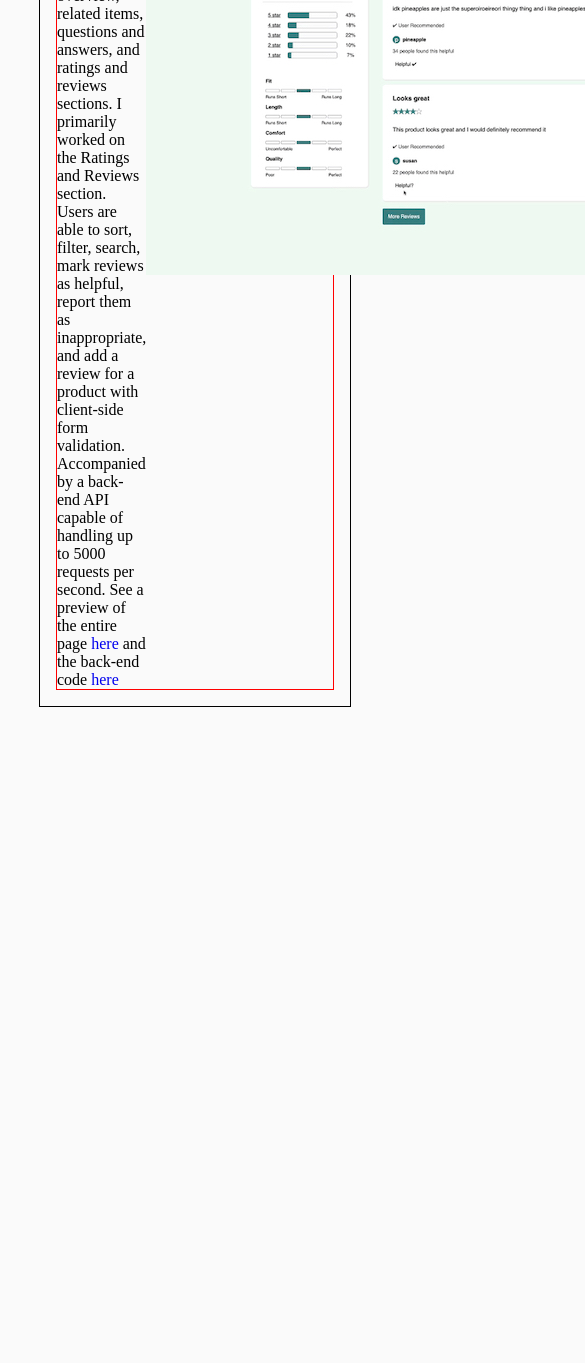
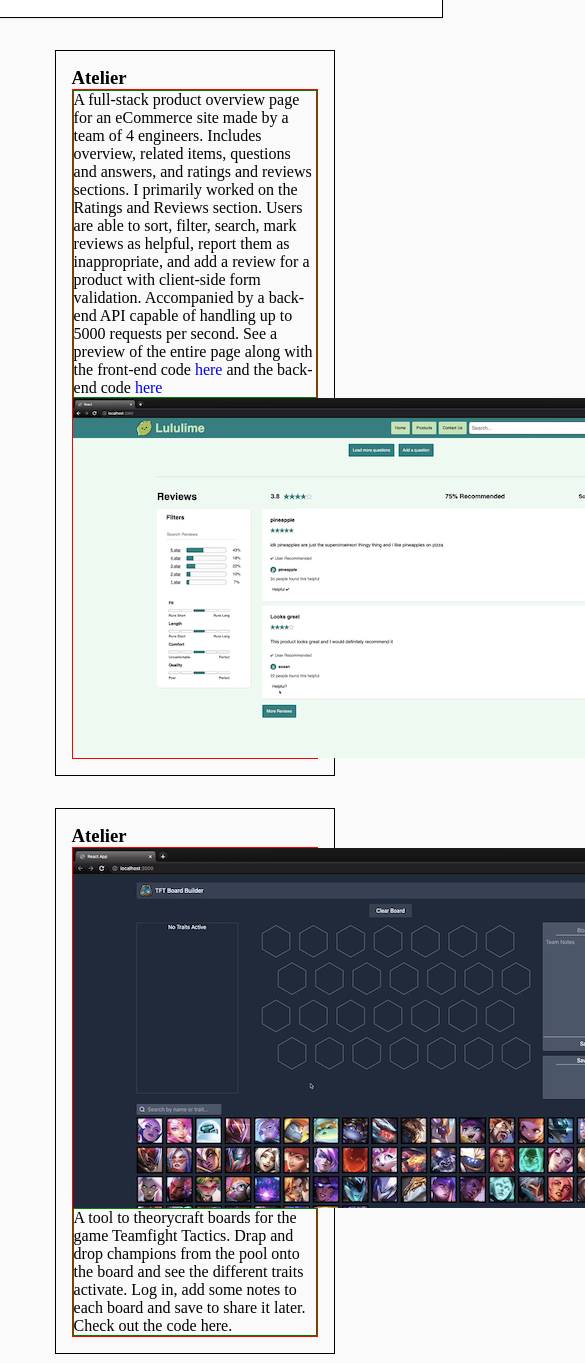
Before and after one commit to cegarcia96/portfolio, a React app: page / in a window 390 px wide. Shown: the part 637-2000 px from the top of the page, 585 px wide, since content can reach past the window. Before the commit the page ends 1344 px from the top, so only its background shows below. Built offline with nearby package versions, Linux system fonts and the light colour scheme.

Commit message:
added more projects and styling layout

```diff
--- a/src/components/About.js
+++ b/src/components/About.js
@@ -4,14 +4,10 @@ function About() {
       <div className="profile-container">
         <img className="profile-picture" src={require('../assets/profilePicture.jpeg')} alt="profile"/>
         <div className="profile-description">
-          Chris Garcia
-          Front-end Engineer
         </div>
       </div>
       <div className="about-description">
-        <h2>
-          Welcome to my portfolio!
-        </h2>
+        <h2> Welcome! </h2>
         <p>
           You'll find descriptions of my projects and links to the codebase for each one.
           Check out my <a href="https://www.linkedin.com/in/christopher-garcia96/">LinkedIn</a>, <a href="https://github.com/cegarcia96">GitHub</a>, and <a href="https://drive.google.com/file/d/1yOjVSSuhbCA_1K6m-8frWK2nff-Zhpee/view?usp=sharing">resume</a> at the links below.
--- a/src/components/Projects.js
+++ b/src/components/Projects.js
@@ -1,22 +1,44 @@
-import { useState } from 'react';
-
 function Projects() {
-
-  const [hovering, setHovering] = useState({
-    atelier: false,
-  })
 
   return (
     <div className="projects-container">
       <div className="project-card">
         <h3>Atelier</h3>
         <div className="project-card-content">
-          <p>A full-stack product overview page for an eCommerce site made by a team of 4 engineers. Includes overview, related items, questions and answers, and ratings and reviews sections. I primarily worked on the Ratings and Reviews section. Users are able to sort, filter, search, mark reviews as helpful, report them as inappropriate, and add a review for a product with client-side form validation. Accompanied by a back-end API capable of handling up to 5000 requests per second. See a preview of the entire page <a href="https://github.com/TeamJBox/rfp2210-fec">here</a> and the back-end code <a href="https://github.com/Atelier-System-Design/project-atelier-products-backend">here</a></p>
-          <div className="project-preview-container" onMouseEnter={() => setHovering({...hovering, atelier:true})} onMouseLeave={() => setHovering({...hovering, atelier: false})}>
-            {hovering.atelier ? <img className="project-preview" src={require('../assets/reviews.gif')} /> : <img src={require('../assets/reviews-thumbnail-800.jpg')}/>}
+          <div className="project-description">
+            <p>A full-stack product overview page for an eCommerce site made by a team of 4 engineers. Includes overview, related items, questions and answers, and ratings and reviews sections. I primarily worked on the Ratings and Reviews section. Users are able to sort, filter, search, mark reviews as helpful, report them as inappropriate, and add a review for a product with client-side form validation. Accompanied by a back-end API capable of handling up to 5000 requests per second. See a preview of the entire page along with the front-end code <a href="https://github.com/TeamJBox/rfp2210-fec">here</a> and the back-end code <a href="https://github.com/Atelier-System-Design/project-atelier-products-backend">here</a></p>
+          </div>
+          <div className="project-preview-container">
+            <img className="project-thumbnail" src={require('../assets/atelier/reviews-thumbnail-600.jpg')} alt="project thumbnail"/>
           </div>
         </div>
       </div>
+
+      <div className="project-card-alternate">
+        <h3>Atelier</h3>
+        <div className="project-card-content">
+        <div className="project-preview-container">
+            <img className="project-thumbnail" src={require('../assets/tft/tft-board-thumbnail-600.jpg')} alt="project thumbnail"/>
+          </div>
+          <div className="project-description">
+            <p>A tool to theorycraft boards for the game Teamfight Tactics. Drap and drop champions from the pool onto the board and see the different traits activate. Log in, add some notes to each board and save to share it later. Check out the code here.</p>
+          </div>
+        </div>
+      </div>
+
+      <div className="project-card">
+        <h3>Atelier</h3>
+        <div className="project-card-content">
+          <div className="project-description">
+            <p>A mobile chat application made with React Native. Create servers and channels to chat in real time. Add friends for direct messaging. See the front-end code here and back-end here.</p>
+          </div>
+          <div className="project-preview-container">
+            <img className="project-thumbnail" src={require('../assets/riff/riff-channels-thumbnail-400.jpg')} alt="project thumbnail"/>
+            <img className="project-thumbnail" src={require('../assets/riff/riff-chat-thumbnail-400.jpg')} alt="project thumbnail"/>
+          </div>
+        </div>
+      </div>
+
     </div>
   );
 }
--- a/src/index.css
+++ b/src/index.css
@@ -64,12 +64,27 @@ a:hover {
   cursor: pointer;
 }
 
+@media (max-width: 768px) {
+  .about-container {
+    flex-direction: column;
+    justify-content: center;
+    align-items: center;
+  }
+  .about-description {
+    justify-content: center;
+    align-items: center;
+  }
+}
+
 /* Projects */
 
 .projects-container {
   display: flex;
   flex-direction: column;
   width: 80%;
+  gap: 2rem;
+  justify-content: center;
+  align-items: center;
 }
 
 .project-card {
@@ -77,9 +92,41 @@ a:hover {
   flex-direction: column;
   border: solid 1px black;
   padding: 1rem;
+  width: 90%;
 }
-
 .project-card-content {
   display: flex;
   border: solid 1px red;
+  justify-content: space-between;
 }
+
+.project-description {
+  display: flex;
+  border: solid 1px green;
+  width: 33%;
+}
+
+.project-card-alternate {
+  display: flex;
+  flex-direction: column;
+  border: solid 1px black;
+  padding: 1rem;
+  width: 90%;
+}
+
+@media (max-width: 1100px) {
+  .project-card-content {
+    display: flex;
+    flex-direction: column;
+    border: solid 1px red;
+    justify-content: space-between;
+  }
+  .project-description {
+    display: flex;
+    border: solid 1px green;
+    width: 100%;
+  }
+  .project-preview-container {
+    display: flex;
+  }
+}
```
Also changed, not shown: src/assets/atelier/reviews-thumbnail-600.jpg (renamed from src/assets/reviews-thumbnail copy.jpg), src/assets/reviews-thumbnail-800.jpg (deleted), src/assets/reviews-thumbnail.jpg (deleted), src/assets/reviews.gif (deleted), src/assets/riff/riff-channels-thumbnail-400.jpg (added), src/assets/riff/riff-chat-thumbnail-400.jpg (added), src/assets/tft/tft-board-thumbnail-600.jpg (added).
